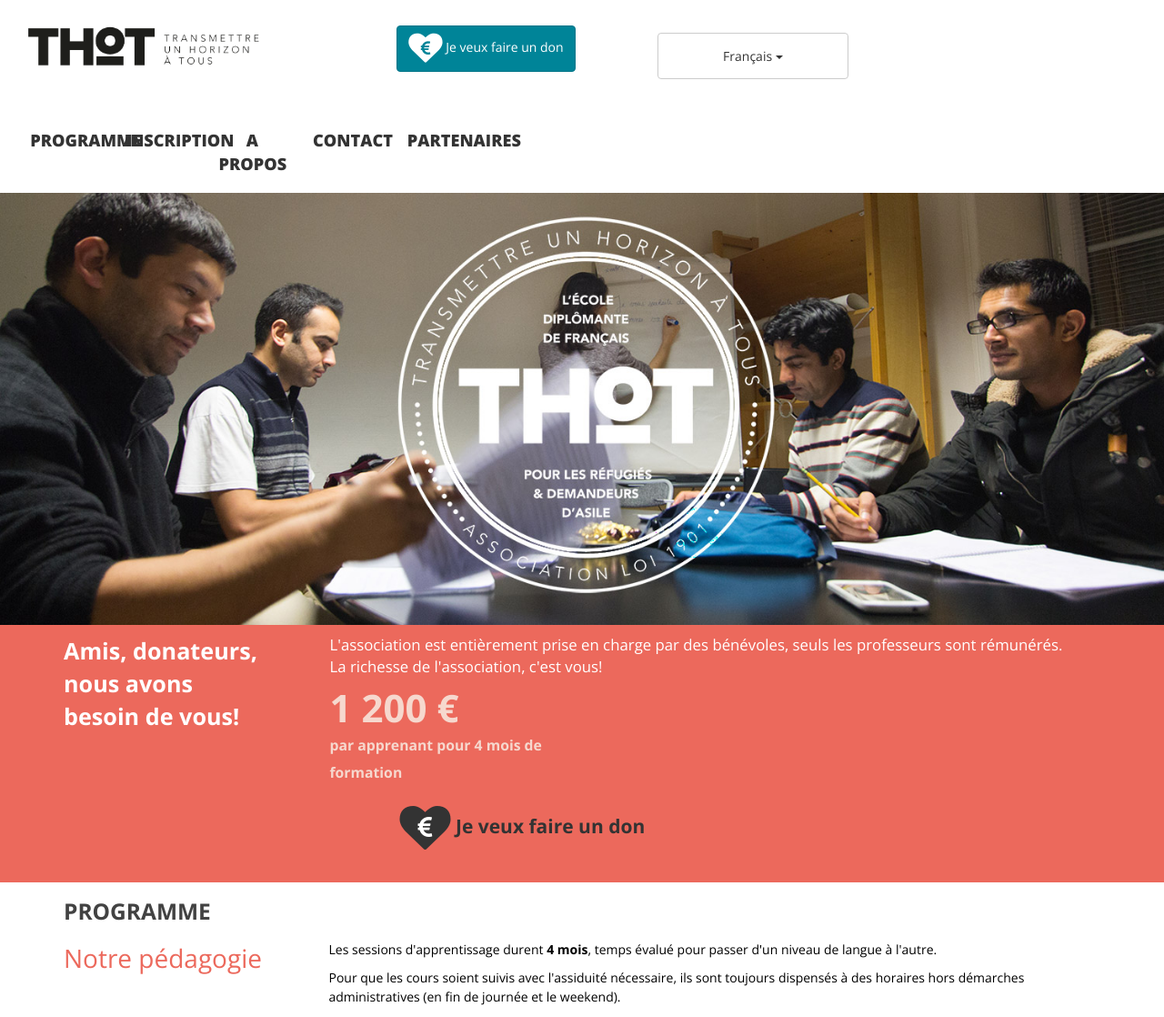
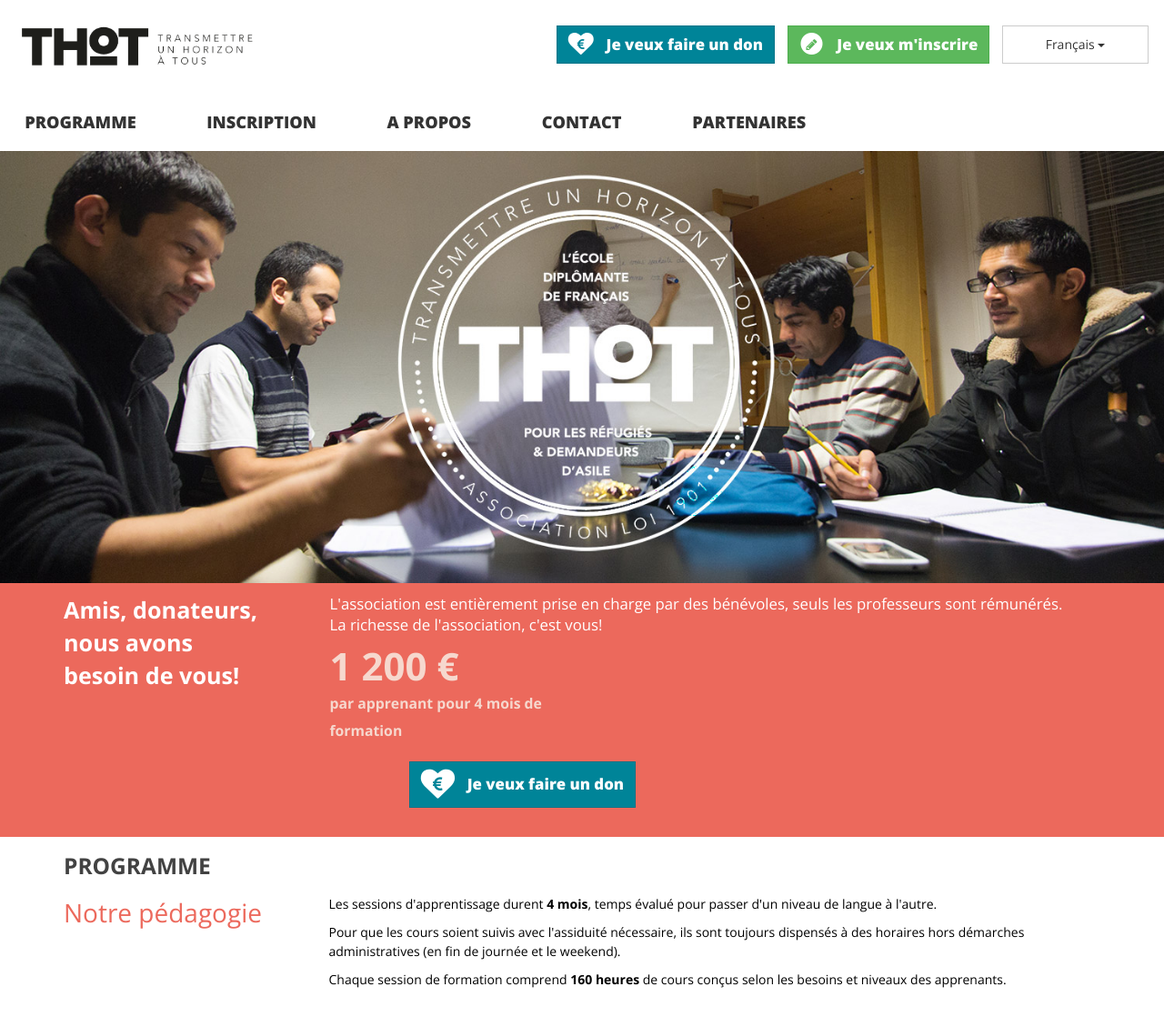
Before and after one commit to ecole-thot/thot, a Flask app: page / in a window 1280 px wide. Shown: the top 1118 px of the page at 91% size. Run offline with Flask 2, Linux system fonts and the light colour scheme; some libraries are stand-ins or nearby versions.

Commit message:
Finetune paddings in the header, and the header image

```diff
--- a/static/css/style.css
+++ b/static/css/style.css
@@ -8,6 +8,10 @@
 
 .menu a {
     text-decoration: none;
+}
+
+.btn {
+  border-radius: 0;
 }
 
 #mobile_menu {
@@ -32,13 +36,12 @@
     font-weight: bold;
 }
 
-#logo_menu .img-responsive {
-    max-height: 60px;
+.header {
+	padding: 2em 0.5em;
 }
 
-.header {
-	padding: 2em 1em;
-
+.header_buttons .btn {
+  margin-right: 10px;
 }
 
 .header .item {
@@ -69,13 +72,10 @@
     padding-right: 0.5em;
 }
 
-.header .item .fake-select-wrap {
-   padding: 0.5em;
-}
-
-.header .item .fake-select-wrap button {
-   width: 15em;
-   height: 3.6em;
+.header .fake-select-wrap button {
+  width: 11.5em;
+  padding: 10px;
+  border-radius: 0;
 }
 
 
@@ -84,6 +84,14 @@
 	font-weight: 800;
 	font-size: 1.3em;
 }
+
+.menu .item {
+  padding: 2em;
+}
+.menu .item:first-child {
+  padding-left: 0.5em;
+}
+
 
 
 #header_mobile {
@@ -107,6 +115,14 @@
    padding: 0.3em 0.3em 0em 0.3em;
    font-size: 0.7em;
 }
+
+
+
+/*
+
+MAIN STUFF
+
+*/
 
 
 .welcome  {
@@ -531,7 +547,15 @@
 .btn-thot .fa-inverse {
    color: #008498;
 }
-
+.btn-thot-text {
+  font-size: 1.2em;
+  font-weight: 800;
+  margin-left: 10px;
+  vertical-align: middle;
+}
+.btn-success .fa-inverse {
+   color: #5cb85c;
+}
 
 
 .footer .donation_btn {
--- a/templates/base.html
+++ b/templates/base.html
@@ -49,49 +49,45 @@
  				<img src="static/img/logo.png" width="260px" alt="Thot">
  			</div>
 
-   			<div class="col-md-8 text-right">
-          <div class="row header_buttons">
-  		  		<div class="col-md-4 text-left item">
+ 			<div class="col-md-8">
+        <div class="row header_buttons text-right">
+
 				  <a class="btn btn-thot"  href="{{ donation_link }}" target="_blank">
-      					<span class="fa-stack fa-lg">
+  					<span class="fa-stack">
     						<i class="fa fa-heart fa-stack-2x"></i>
     						<i class="fa fa-eur fa-stack-1x fa-inverse"></i>
   					</span>
-                {% trans %}Je veux faire un don{% endtrans %}
+            <span class="btn-thot-text">{% trans %}Je veux faire un don{% endtrans %}</span>
 				  </a>
-				    </div>
 
-            {% if registration_open %}
-            <div class="col-md-4 text-left item">
-    				  <div class="inside">
-      					<span class="fa-stack fa-lg">
+          {% if registration_open or true  %}
+  				  <a class="btn btn-success"  href="#" target="_blank">
+    					<span class="fa-stack">
       						<i class="fa fa-circle fa-stack-2x"></i>
       						<i class="fa fa-pencil fa-stack-1x fa-inverse"></i>
     					</span>
-                {% trans %}Je veux m'inscrire{% endtrans %}
-    				  </div>
-    				</div>
+              <span class="btn-thot-text">{% trans %}Je veux m'inscrire{% endtrans %}</span>
+  				  </a>
           {% endif %}
 
-    		  	<div class="col-md-4 text-left item lang">
 			    <select id="lang">
 			      <option value="/"{% if locale == "fr"%} selected{% endif %}>Français</option>
+            <option value="/en.html"{% if locale == "en"%} selected{% endif %}>English</option> <!--english-->
 			      <option value="/ar.html"{% if locale == "ar"%} selected{% endif %}>العربية</option> <!--arabe-->
 			      <option value="/ps.html"{% if locale == "ps"%} selected{% endif %}>پښتو</option> <!--pashto-->
 			      <option value="/fa.html"{% if locale == "fa"%} selected{% endif %}>Farsi</option> <!--farsi-->
 			    </select>
-    				</div>
+
         </div>
 		  </div>
     </div>
 
-
     <div class="row menu">
-        <div class="col-md-1 text-center item"><a href="#programme">{% trans %}PROGRAMME{% endtrans %}</a></div>
-        <div class="col-md-1 text-center item"><a href="#inscription">{% trans %}INSCRIPTION{% endtrans %}</a></div>
-        <div class="col-md-1 text-center item"><a href="#apropos">{% trans %}A PROPOS{% endtrans %}</a></div>
-        <div class="col-md-1 text-center item"><a href="#contact">{% trans %}CONTACT{% endtrans %}</a></div>
-        <div class="col-md-1 text-center item"><a href="#partenaires">{% trans %}PARTENAIRES{% endtrans %}</a></div>
+      <span class="text-center item"><a href="#programme">{% trans %}PROGRAMME{% endtrans %}</a></span>
+      <span class="text-center item"><a href="#inscription">{% trans %}INSCRIPTION{% endtrans %}</a></span>
+      <span class="text-center item"><a href="#apropos">{% trans %}A PROPOS{% endtrans %}</a></span>
+      <span class="text-center item"><a href="#contact">{% trans %}CONTACT{% endtrans %}</a></span>
+      <span class="text-center item"><a href="#partenaires">{% trans %}PARTENAIRES{% endtrans %}</a></span>
 
       <!--<div class="col-md-5 text-center item_don"><div class="don">
       <span class="glyphicon glyphicon-play"></span>
@@ -103,6 +99,7 @@
     </div>
 
   </div>
+
 </div>
 
 
@@ -137,7 +134,9 @@
 	</div>
 </div>
 <!-- End Mobile header -->
+
 {% block content %}{% endblock %}
+
 <div class="footer">
   <div class="container">
       <div class="row">
@@ -160,11 +159,6 @@
   </div>
 </div>
 
-
-      </div>
-    </div>
-
-
 <script src="static/js/jquery-1.12.2.min.js"></script>
 <script src="static/js/bootstrap.min.js"></script>
 <script src="static/js/fakeselect.js"></script>
@@ -177,5 +171,6 @@
   $('.close_menu').bind('click', function(e) { $("#mobile_menu").hide(); });
   $('#lang').bind('change', function(e) { window.location.href = $("#lang option:selected").val(); });
 </script>
+
 </body>
 </html>
--- a/templates/home.html
+++ b/templates/home.html
@@ -1,16 +1,19 @@
 {% extends "base.html" %}
+
 {% block content %}
-    <div>
-    <img src="static/img/header.jpg" class="img-responsive">
-    </div>
+
+<img src="static/img/header.jpg" width="100%" class="img-responsive">
 
 <div class="red_bg">
   <div class="container">
     <div class="row sub_menu">
-   	     <div class="col-md-3 text-left"><div class="level0">
+
+        <div class="col-md-3 text-left">
+        <div class="level0">
    				{% trans %}Amis, donateurs,<br>
           nous avons<br>
-          besoin de vous!{% endtrans %}</div>
+          besoin de vous!{% endtrans %}
+        </div>
        </div>
 
       <div class="col-md-9 text-left">
@@ -38,18 +41,17 @@
         </div>
 
         <div class="col-md-6 text-center item">
-                  <div class="donation_btn">
-                    <a href="{{ donation_link }}" target="_blank">
+          <a href="{{ donation_link }}" class="btn btn-thot" target="_blank">
             <span class="fa-stack fa-lg">
               <i class="fa fa-heart fa-stack-2x"></i>
               <i class="fa fa-eur fa-stack-1x fa-inverse"></i>
             </span>
-                    {% trans %}Je veux faire un don{% endtrans %}
+            <span class="btn-thot-text">{% trans %}Je veux faire un don{% endtrans %}</span>
           </a>
         </div>
+
       </div>
-
-</div></div>
+    </div>
   </div>
 
 </div>
```
Lines whose indentation alone changed are shown as unchanged.
